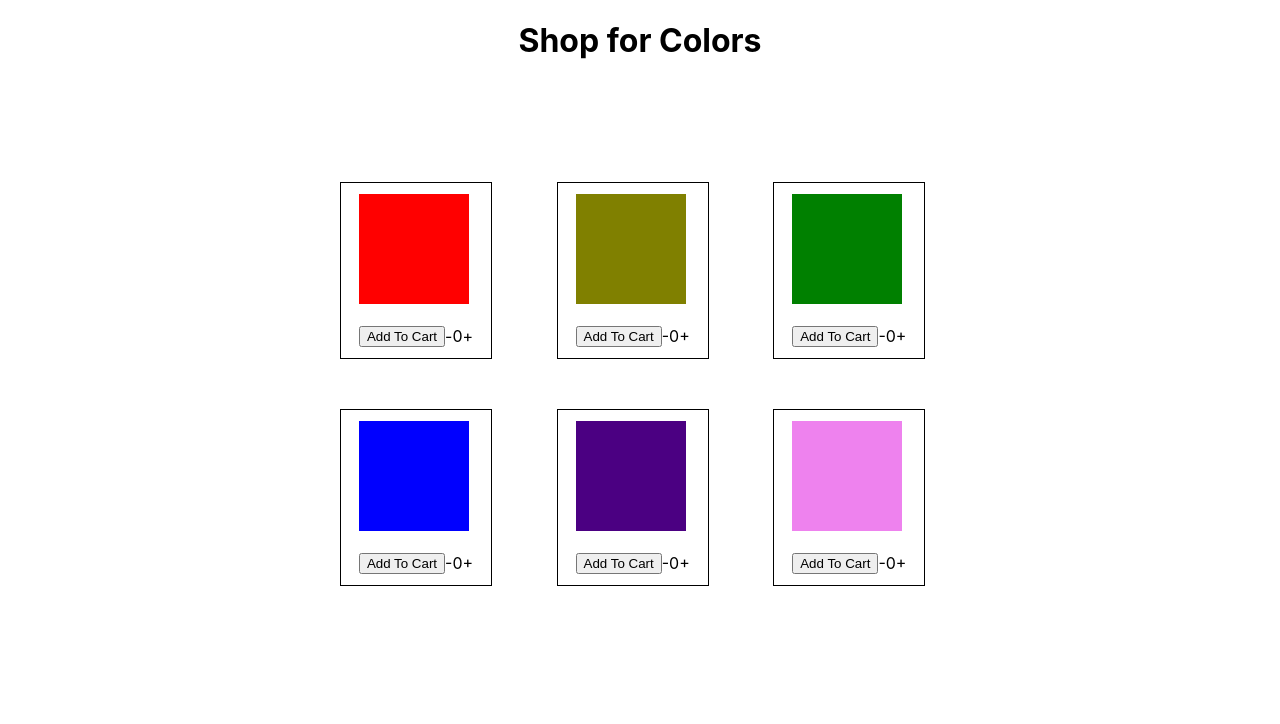
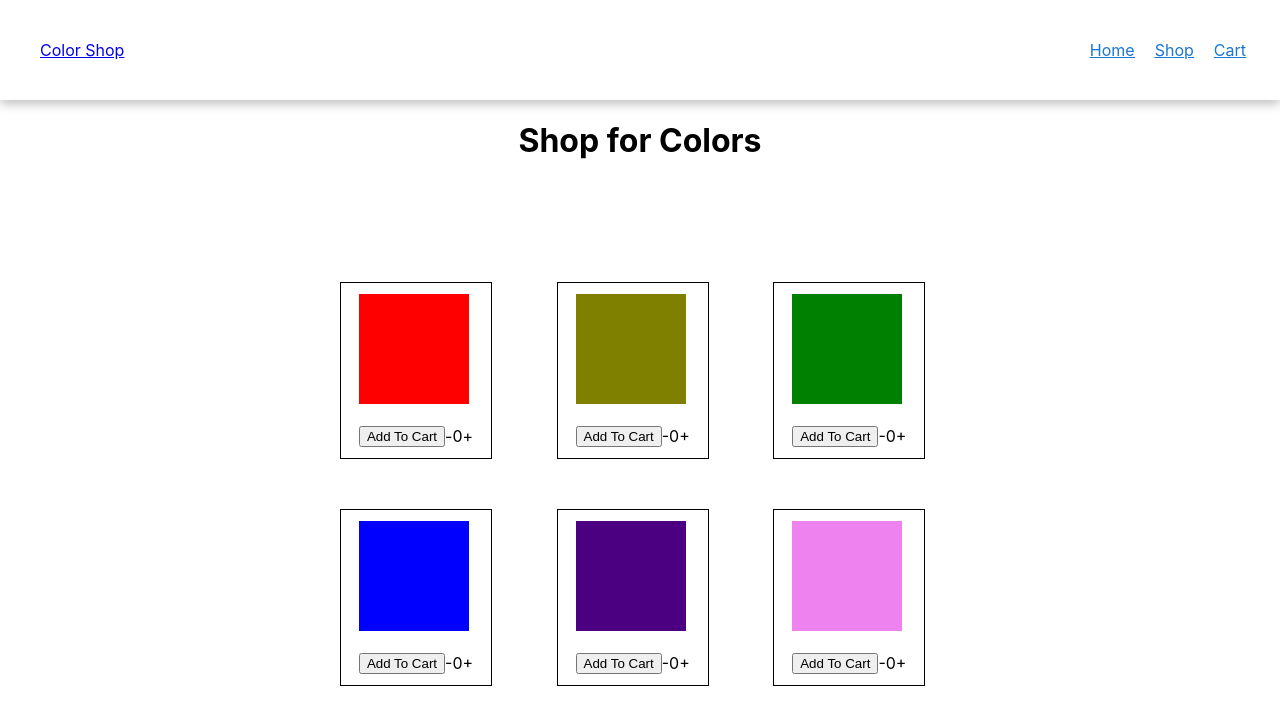
Before and after one commit to alex-goldschmidt/shopping-cart, a React (Create React App) app: page /components/shopping in a window 1280 px wide. Shown: the top 724 px of the page. Built offline with nearby package versions, Linux system fonts and the light colour scheme.

Commit message:
Create navbar and its styles

```diff
--- /dev/null
+++ b/src/components/navbar.js
@@ -0,0 +1,33 @@
+import { Link } from "react-router-dom";
+import "../styles/Navbar.css";
+
+const Navbar = () => {
+  return (
+    <div className="outline">
+      <div className="content">
+        <a className="leftside" href="#/">
+          <div className="heading-style-h6">Color Shop</div>
+        </a>
+
+        <div className="RightSide">
+          <Link to="/">
+            <a className="link" href="#/">
+              Home
+            </a>
+          </Link>
+          <Link to="/components/shopping">
+            <Link />
+            <a className="link" href="#/">
+              Shop
+            </a>
+          </Link>
+          <a className="link" href="#/">
+            Cart
+          </a>
+        </div>
+      </div>
+    </div>
+  );
+};
+
+export default Navbar;
--- a/src/components/shopping.js
+++ b/src/components/shopping.js
@@ -32,7 +32,11 @@ const ShoppingPage = () => {
       <h1 className="PageGreeting">Shop for Colors</h1>
       <div className="ColorsContainer">
         <div className="RedContainer">
-          <div className="card" style={{ backgroundColor: "Red" }}></div>
+          <div
+            className="card"
+            style={{ backgroundColor: "Red" }}
+            data-value="red"
+          ></div>
 
           <div className="AddButtonAndModify">
             <button className="AddToCart">Add To Cart</button>
@@ -52,7 +56,11 @@ const ShoppingPage = () => {
         </div>
 
         <div className="OliveContainer">
-          <div className="card" style={{ backgroundColor: "Olive" }}></div>
+          <div
+            className="card"
+            style={{ backgroundColor: "Olive" }}
+            data-value="olive"
+          ></div>
           <div className="AddButtonAndModify">
             <button className="AddToCart">Add To Cart</button>
             <div className="ModifyOliveCount">
@@ -70,7 +78,11 @@ const ShoppingPage = () => {
           </div>
         </div>
         <div className="GreenContainer">
-          <div className="card" style={{ backgroundColor: "Green" }}></div>
+          <div
+            className="card"
+            style={{ backgroundColor: "Green" }}
+            data-value="green"
+          ></div>
           <div className="AddButtonAndModify">
             <button className="AddToCart">Add To Cart</button>
             <div className="ModifyGreenCount">
@@ -88,7 +100,11 @@ const ShoppingPage = () => {
           </div>
         </div>
         <div className="BlueContainer">
-          <div className="card" style={{ backgroundColor: "Blue" }}></div>
+          <div
+            className="card"
+            style={{ backgroundColor: "Blue" }}
+            data-value="blue"
+          ></div>
           <div className="AddButtonAndModify">
             <button className="AddToCart">Add To Cart</button>
             <div className="ModifyBlueCount">
@@ -106,7 +122,11 @@ const ShoppingPage = () => {
           </div>
         </div>
         <div className="IndigoContainer">
-          <div className="card" style={{ backgroundColor: "Indigo" }}></div>
+          <div
+            className="card"
+            style={{ backgroundColor: "Indigo" }}
+            data-value="indigo"
+          ></div>
           <div className="AddButtonAndModify">
             <button className="AddToCart">Add To Cart</button>
             <div className="ModifyIndigoCount">
@@ -124,7 +144,11 @@ const ShoppingPage = () => {
           </div>
         </div>
         <div className="VioletContainer">
-          <div className="card" style={{ backgroundColor: "Violet" }}></div>
+          <div
+            className="card"
+            style={{ backgroundColor: "Violet" }}
+            data-value="Indigo"
+          ></div>
           <div className="AddButtonAndModify">
             <button className="AddToCart">Add To Cart</button>
             <div className="ModifyVioletCount">
--- a/src/routeswitch.js
+++ b/src/routeswitch.js
@@ -1,10 +1,12 @@
 import { BrowserRouter, Routes, Route } from "react-router-dom";
 import App from "./App";
 import ShoppingPage from "./components/shopping";
+import Navbar from "./components/navbar";
 
 const RouteSwitch = () => {
   return (
     <BrowserRouter>
+      <Navbar />
       <Routes>
         <Route path="/" element={<App />} />
         <Route path="/components/shopping" element={<ShoppingPage />} />
--- /dev/null
+++ b/src/styles/Navbar.css
@@ -0,0 +1,40 @@
+.outline {
+  margin: 0;
+  padding: 0;
+  box-shadow: 0px 4px 10px rgba(0, 0, 0, 0.25);
+  top: 0;
+  left: 0;
+}
+
+.content {
+  display: flex;
+  justify-content: space-between;
+  padding: 40px;
+  margin: 0;
+  width: 95%;
+}
+
+.leftSide {
+  display: flex;
+  align-items: center;
+  column-gap: 10px;
+}
+
+.rightSide {
+  font-weight: 500;
+  display: flex;
+  column-gap: 20px;
+}
+
+.link {
+  color: #1976d2;
+  padding: 10px;
+}
+
+.login {
+  color: #1f2937;
+}
+
+.line {
+  border-right: 1px solid #d1d5db;
+}
```
Also changed, not shown: 1 other file (tests, documents, lock files or other folders).
